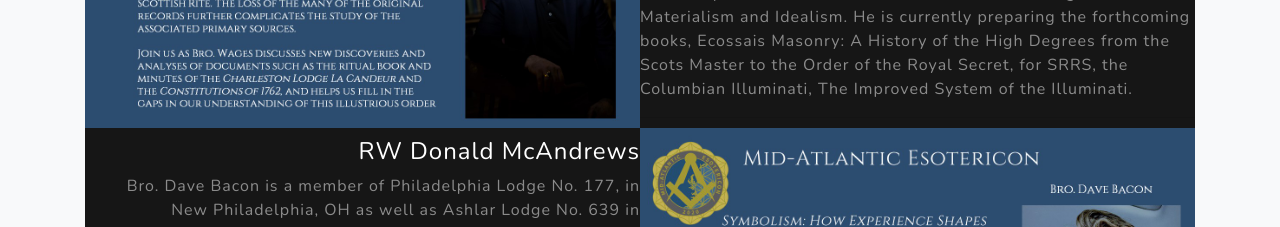
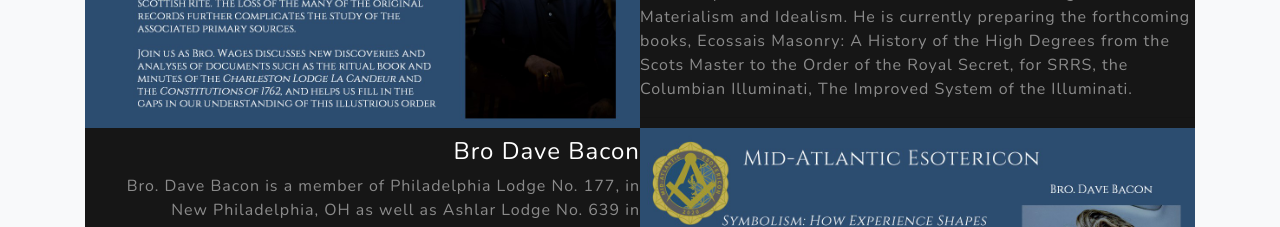
Before and after one commit to Homan13/maEsotericon, a Gatsby site: page / in a window 1280 px wide. Shown: the part 3400-3627 px from the top of the page. Built offline with nearby package versions, Linux system fonts and the light colour scheme; Gatsby itself is replaced by a stand-in of ours.

Commit message:
Updated to v1.3.2
- Update to Dave Bacon's profile, accidentally left his name as Don
McAndrews.

```diff
--- a/package.json
+++ b/package.json
@@ -1,6 +1,6 @@
 {
   "name": "mid-atlantic-esotericon",
-  "version": "1.3.1",
+  "version": "1.3.2",
   "description": "Mid-Atlantic Esotericon homepage on Grayscale by startbootstrap",
   "repository": {
     "type": "git",
--- a/src/pages/index.js
+++ b/src/pages/index.js
@@ -188,7 +188,7 @@
             <div className="bg-black text-center h-100 project">
               <div className="d-flex h-100">
                 <div className="project-text w-100 my-auto text-center text-lg-right">
-                  <h4 className="text-white">RW Donald McAndrews</h4>
+                  <h4 className="text-white">Bro Dave Bacon</h4>
                   <p className="mb-0 text-white-50">
                   Bro. Dave Bacon is a member of Philadelphia Lodge No. 177, in New Philadelphia, OH as well as
                   Ashlar Lodge No. 639 in Twinsburg, OH. A lifelong artist and entrepreneur, Bro. Dave is the
```
